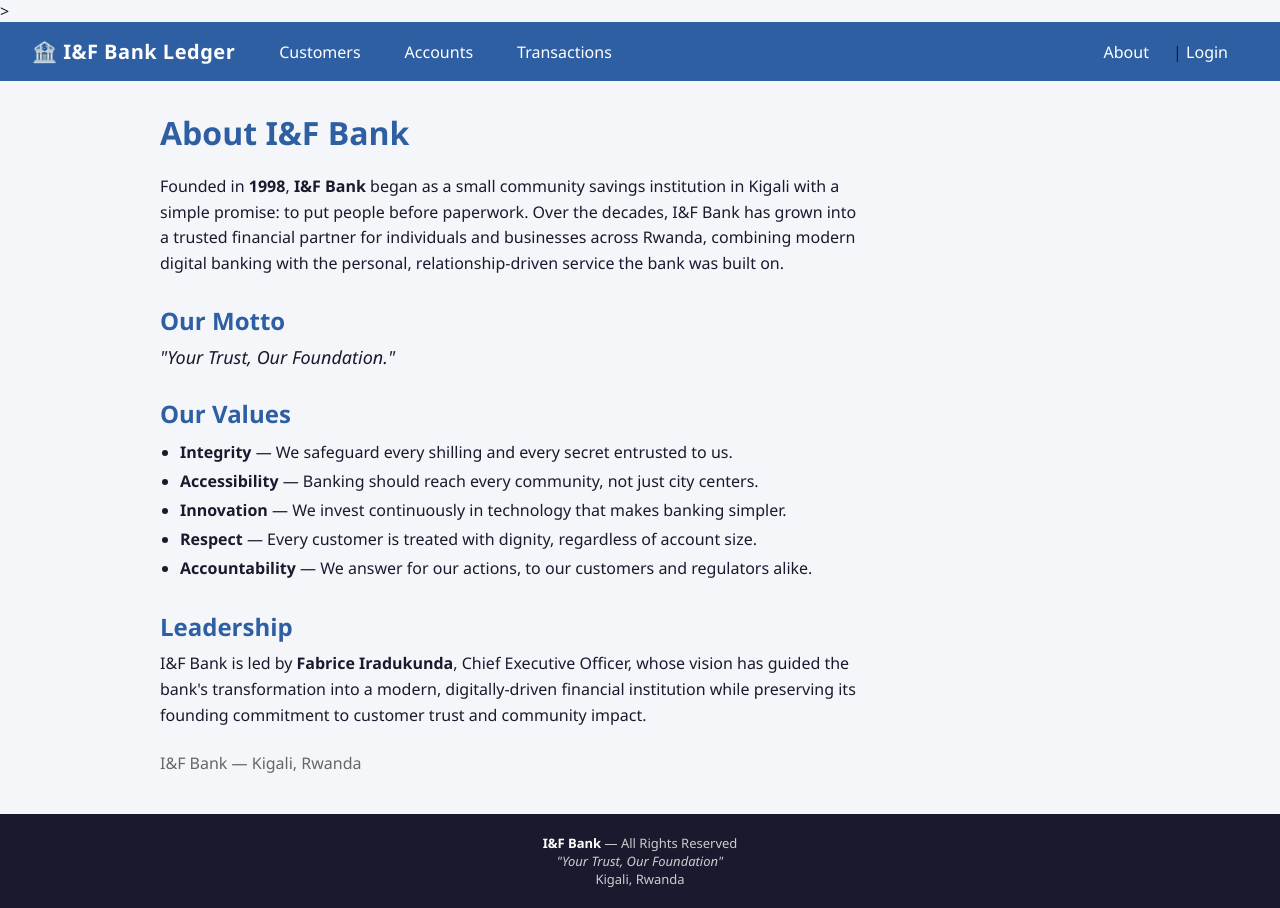
After one commit to Fabrice-Ira/bank-ledger-django, a Django app: page /ledger/about/ in a window 1280 px wide. The commit adds this page. Run offline with Django 5.2, Linux system fonts and the light colour scheme.

Commit message:
Add transaction CRUD/search, account update, balance API, branding, and systemd deployment

```diff
--- a/core/urls.py
+++ b/core/urls.py
@@ -18,8 +18,10 @@ from django.contrib import admin
 from django.urls import path, include
 from django.conf import settings
 from django.conf.urls.static import static
+from ledger import views as ledger_views
 
 urlpatterns = [
+    path('', ledger_views.home, name='home'),
     path('admin/', admin.site.urls),
     path('ledger/', include('ledger.urls')),
     path('accounts/', include('django.contrib.auth.urls')),
--- /dev/null
+++ b/ledger/templates/ledger/about.html
@@ -0,0 +1,38 @@
+{% extends 'ledger/base.html' %}
+{% block title %}About I&F Bank{% endblock %}
+{% block content %}
+<h1>About I&F Bank</h1>
+
+<p style="max-width:700px; line-height:1.6; margin-top:12px;">
+    Founded in <strong>1998</strong>, <strong>I&amp;F Bank</strong> began as a small community savings
+    institution in Kigali with a simple promise: to put people before paperwork. Over the decades, I&amp;F
+    Bank has grown into a trusted financial partner for individuals and businesses across Rwanda,
+    combining modern digital banking with the personal, relationship-driven service the bank was
+    built on.
+</p>
+
+<h2 style="margin-top:28px; color:#2E5FA3;">Our Motto</h2>
+<p style="max-width:700px; font-style:italic; font-size:18px; margin-top:8px;">
+    "Your Trust, Our Foundation."
+</p>
+
+<h2 style="margin-top:28px; color:#2E5FA3;">Our Values</h2>
+<ul style="max-width:700px; line-height:1.8; margin-top:8px; padding-left:20px;">
+    <li><strong>Integrity</strong> &mdash; We safeguard every shilling and every secret entrusted to us.</li>
+    <li><strong>Accessibility</strong> &mdash; Banking should reach every community, not just city centers.</li>
+    <li><strong>Innovation</strong> &mdash; We invest continuously in technology that makes banking simpler.</li>
+    <li><strong>Respect</strong> &mdash; Every customer is treated with dignity, regardless of account size.</li>
+    <li><strong>Accountability</strong> &mdash; We answer for our actions, to our customers and regulators alike.</li>
+</ul>
+
+<h2 style="margin-top:28px; color:#2E5FA3;">Leadership</h2>
+<p style="max-width:700px; line-height:1.6; margin-top:8px;">
+    I&amp;F Bank is led by <strong>Fabrice Iradukunda</strong>, Chief Executive Officer, whose vision has
+    guided the bank's transformation into a modern, digitally-driven financial institution while
+    preserving its founding commitment to customer trust and community impact.
+</p>
+
+<p style="margin-top:24px; color:#666;">
+    I&amp;F Bank &mdash; Kigali, Rwanda
+</p>
+{% endblock %}
--- a/ledger/templates/ledger/account_form.html
+++ b/ledger/templates/ledger/account_form.html
@@ -1,7 +1,7 @@
 {% extends 'ledger/base.html' %}
 {% block title %}Account Form{% endblock %}
 {% block content %}
-<h1>Add Account</h1>
+<h1>{% if form.instance.pk %}Edit{% else %}Add{% endif %} Account</h1>
 <form method="post" class="styled-form">
     {% csrf_token %}
     {{ form.as_p }}
--- a/ledger/templates/ledger/account_list.html
+++ b/ledger/templates/ledger/account_list.html
@@ -19,6 +19,7 @@
         <td>{{ a.balance }}</td>
         <td>
             <a class="btn" href="{% url 'account_detail' a.pk %}">View</a>
+            <a class="btn" href="{% url 'account_update' a.pk %}">Edit</a>
             <a class="btn btn-danger" href="{% url 'account_delete' a.pk %}">Delete</a>
         </td>
     </tr>
--- a/ledger/templates/ledger/base.html
+++ b/ledger/templates/ledger/base.html
@@ -2,7 +2,7 @@
 <html lang="en">
 <head>
     <meta charset="UTF-8">
-    <title>{% block title %}Bank Ledger{% endblock %}</title>
+    <title>{% block title %}I&F Bank Ledger{% endblock %}</title>>
     <style>
         * { box-sizing: border-box; margin: 0; padding: 0; }
         body { font-family: 'Segoe UI', Arial, sans-serif; background: #f4f6f9; color: #1a1a2e; }
@@ -34,15 +34,17 @@
 </head>
 <body>
     <nav>
-        <div>
+    <div style="display:flex; align-items:center; gap:24px;">
+        <a href="{% url 'home' %}" style="font-size:20px; font-weight:700; letter-spacing:0.5px;">🏦 I&F Bank Ledger</a>
         <a href="{% url 'customer_list' %}">Customers</a>
         <a href="{% url 'account_list' %}">Accounts</a>
+        <a href="{% url 'transaction_list' %}">Transactions</a>
     </div>
     <div>
         {% if user.is_authenticated %}
-                Welcome, {{ user.username }} | <a href="{% url 'logout' %}">Logout</a>
+            Welcome, {{ user.username }} | <a href="{% url 'about' %}">About</a> | <a href="{% url 'logout' %}">Logout</a>
         {% else %}
-                <a href="{% url 'login' %}">Login</a>
+            <a href="{% url 'about' %}">About</a> | <a href="{% url 'login' %}">Login</a>
         {% endif %}
     </div>
 </nav>
@@ -56,5 +58,10 @@
         {% endif %}
         {% block content %}{% endblock %}
     </div>
+    <footer style="margin-top:40px; padding:20px 32px; background:#1A1A2E; color:#cccccc; text-align:center; font-size:13px;">
+        <strong style="color:white;">I&amp;F Bank</strong> &mdash; All Rights Reserved<br>
+        <em>"Your Trust, Our Foundation"</em><br>
+        Kigali, Rwanda
+    </footer>
 </body>
 </html>
--- a/ledger/urls.py
+++ b/ledger/urls.py
@@ -17,4 +17,10 @@ urlpatterns = [
 
     # Transactions (deposit/withdraw)
     path('accounts/<int:account_pk>/transact/', views.transaction_create, name='transaction_create'),
+    path('about/', views.about, name='about'),
+    path('transactions/', views.transaction_list, name='transaction_list'),
+    path('transactions/<int:pk>/edit/', views.transaction_update, name='transaction_update'),
+    path('transactions/<int:pk>/delete/', views.transaction_delete, name='transaction_delete'),
+    path('accounts/<int:pk>/edit/', views.account_update, name='account_update'),
+    path('api/accounts/<int:pk>/balance/', views.account_balance_api, name='account_balance_api'),
 ]
--- a/ledger/views.py
+++ b/ledger/views.py
@@ -61,6 +61,21 @@ def customer_delete(request, pk):
         return redirect('customer_list')
     return render(request, 'ledger/customer_confirm_delete.html', {'customer': customer})
 
+from .serializers import AccountSerializer
+
+
+@api_view(['GET'])
+def account_balance_api(request, pk):
+    try:
+        account = Account.objects.get(pk=pk)
+    except Account.DoesNotExist:
+        return Response({'error': 'Account not found'}, status=status.HTTP_404_NOT_FOUND)
+
+    return Response({
+        'account_number': account.account_number,
+        'customer': account.customer.full_name,
+        'balance': account.balance
+    })
 
 # ---------- ACCOUNT CRUD ----------
 
@@ -108,7 +123,42 @@ def account_delete(request, pk):
         messages.success(request, 'Account deleted.')
         return redirect('account_list')
     return render(request, 'ledger/account_confirm_delete.html', {'account': account})
+#-----
+@login_required
+def account_update(request, pk):
+    account = get_object_or_404(Account, pk=pk)
+    if request.method == 'POST':
+        form = AccountForm(request.POST, instance=account)
+        if form.is_valid():
+            form.save()
+            messages.success(request, 'Account updated.')
+            return redirect('account_list')
+    else:
+        form = AccountForm(instance=account)
+    return render(request, 'ledger/account_form.html', {'form': form})
 
+# --------
+def about(request):
+    return render(request, 'ledger/about.html')
+
+
+def home(request):
+    """
+    Homepage: simple balance lookup tool.
+    """
+    account = None
+    error = None
+    account_number = request.GET.get('account_number')
+
+    if account_number:
+        try:
+            account = Account.objects.get(account_number=account_number)
+        except Account.DoesNotExist:
+            error = f"No account found with number '{account_number}'."
+
+    return render(request, 'ledger/home.html', {
+        'account': account, 'error': error, 'account_number': account_number or ''
+    })
 
 # ---------- TRANSACTIONS: DEPOSIT / WITHDRAW ----------
 
@@ -149,6 +199,111 @@ def transaction_create(request, account_pk):
     return render(request, 'ledger/transaction_form.html', {
         'form': form, 'account': account
     })
+from datetime import datetime
+
+
+@login_required
+def transaction_list(request):
+    transactions = Transaction.objects.select_related('account', 'account__customer').order_by('-timestamp')
+
+    account_number = request.GET.get('account_number', '')
+    date_from = request.GET.get('date_from', '')
+    date_to = request.GET.get('date_to', '')
+
+    if account_number:
+        transactions = transactions.filter(account__account_number__icontains=account_number)
+
+    if date_from:
+        try:
+            parsed_from = datetime.strptime(date_from, '%Y-%m-%d')
+            transactions = transactions.filter(timestamp__date__gte=parsed_from.date())
+        except ValueError:
+            pass
+
+    if date_to:
+        try:
+            parsed_to = datetime.strptime(date_to, '%Y-%m-%d')
+            transactions = transactions.filter(timestamp__date__lte=parsed_to.date())
+        except ValueError:
+            pass
+
+    return render(request, 'ledger/transaction_list.html', {
+        'transactions': transactions,
+        'account_number': account_number,
+        'date_from': date_from,
+        'date_to': date_to,
+    })
+
+
+@login_required
+def transaction_update(request, pk):
+    """
+    Editing a transaction must correctly reverse the OLD effect on the
+    account balance, then apply the NEW effect — otherwise the balance
+    would drift out of sync with the transaction history.
+    """
+    txn = get_object_or_404(Transaction, pk=pk)
+    account = txn.account
+
+    old_amount = txn.amount
+    old_type = txn.transaction_type
+
+    if request.method == 'POST':
+        form = TransactionForm(request.POST, instance=txn)
+        if form.is_valid():
+            new_amount = form.cleaned_data['amount']
+            new_type = form.cleaned_data['transaction_type']
+
+            with db_transaction.atomic():
+                # Step 1: reverse the OLD effect
+                if old_type == 'deposit':
+                    account.balance -= old_amount
+                else:
+                    account.balance += old_amount
+
+                # Step 2: validate the NEW effect before applying it
+                if new_type == 'withdraw' and new_amount > account.balance:
+                    messages.error(request, 'Insufficient balance for this edit (would go negative).')
+                    return redirect('transaction_list')
+
+                # Step 3: apply the NEW effect
+                if new_type == 'deposit':
+                    account.balance += new_amount
+                else:
+                    account.balance -= new_amount
+
+                account.save()
+                form.save()
+
+            messages.success(request, 'Transaction updated and balance corrected.')
+            return redirect('transaction_list')
+    else:
+        form = TransactionForm(instance=txn)
+
+    return render(request, 'ledger/transaction_form.html', {
+        'form': form, 'account': account, 'editing': True
+    })
+
+
+@login_required
+def transaction_delete(request, pk):
+    txn = get_object_or_404(Transaction, pk=pk)
+    account = txn.account
+
+    if request.method == 'POST':
+        with db_transaction.atomic():
+            # Reverse this transaction's effect on the balance before deleting it
+            if txn.transaction_type == 'deposit':
+                account.balance -= txn.amount
+            else:
+                account.balance += txn.amount
+            account.save()
+            txn.delete()
+
+        messages.success(request, 'Transaction deleted and balance corrected.')
+        return redirect('transaction_list')
+
+    return render(request, 'ledger/transaction_confirm_delete.html', {'transaction': txn})
 # ---------- DRF API ENDPOINT ----------
 
 @api_view(['GET', 'POST'])
```
Also changed, not shown: ledger/admin.py (+0 -12 lines), ledger/templates/ledger/home.html (added, +25 -0 lines), ledger/templates/ledger/transaction_confirm_delete.html (added, +13 -0 lines), ledger/templates/ledger/transaction_list.html (added, +45 -0 lines). Lines whose indentation alone changed are shown as unchanged.
